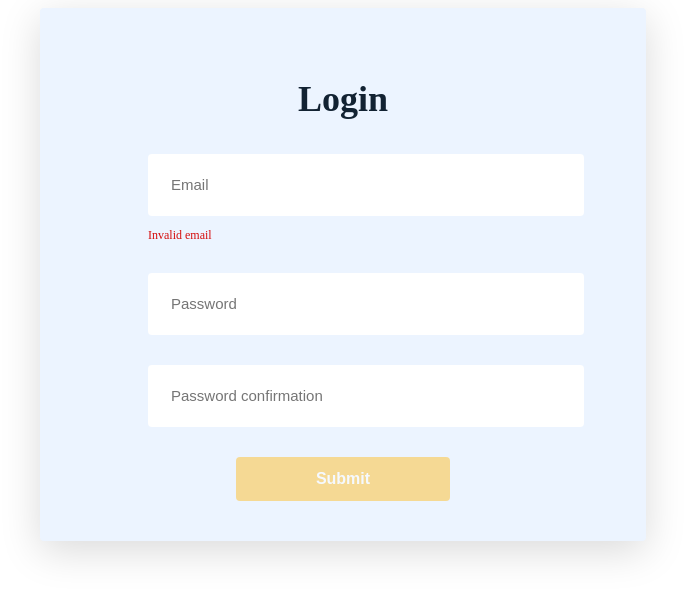
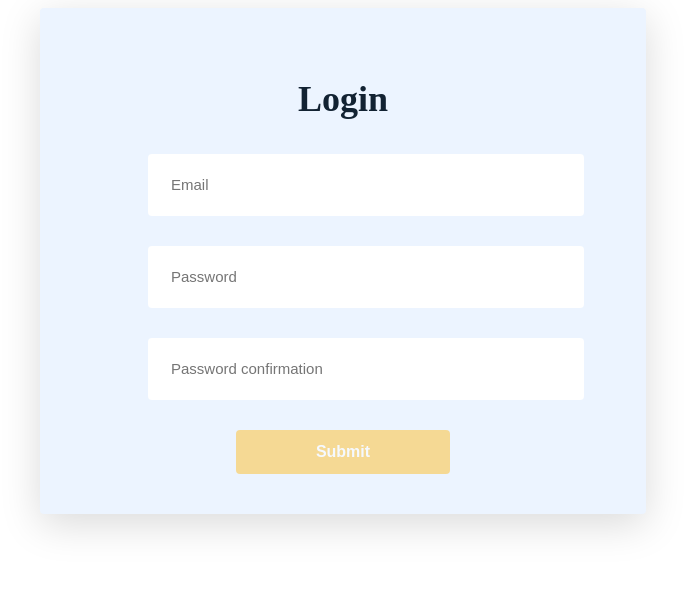
Before and after one commit to volbur/tezos, a Vue app: page / in a window 1280 px wide. Shown: the top 598 px of the page, without its empty margins (297-982 px from the left). Built offline with nearby package versions, Linux system fonts and the light colour scheme.

Commit message:
Добавляємо клас invalid за двома флагами.

```diff
--- a/src/components/UiInput.vue
+++ b/src/components/UiInput.vue
@@ -12,7 +12,7 @@
       />
       <span :class="{ show: isBlur }">{{ placeholder }}</span>
     </label>
-    <p class="text-error" v-if="!isValid">{{ error }}</p>
+    <p class="text-error" v-if="isFocus && !isValid">{{ error }}</p>
   </div>
 </template>
 
```
